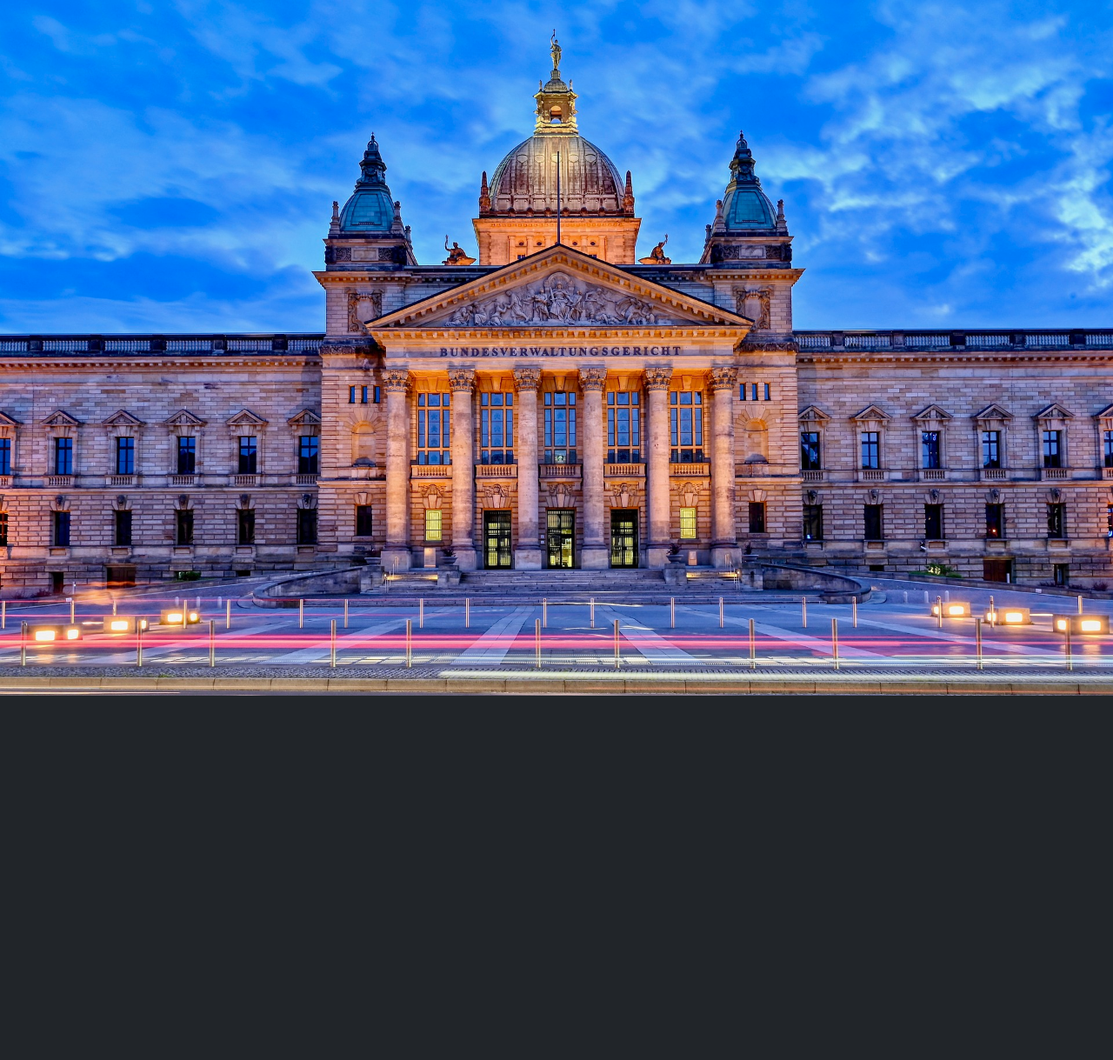
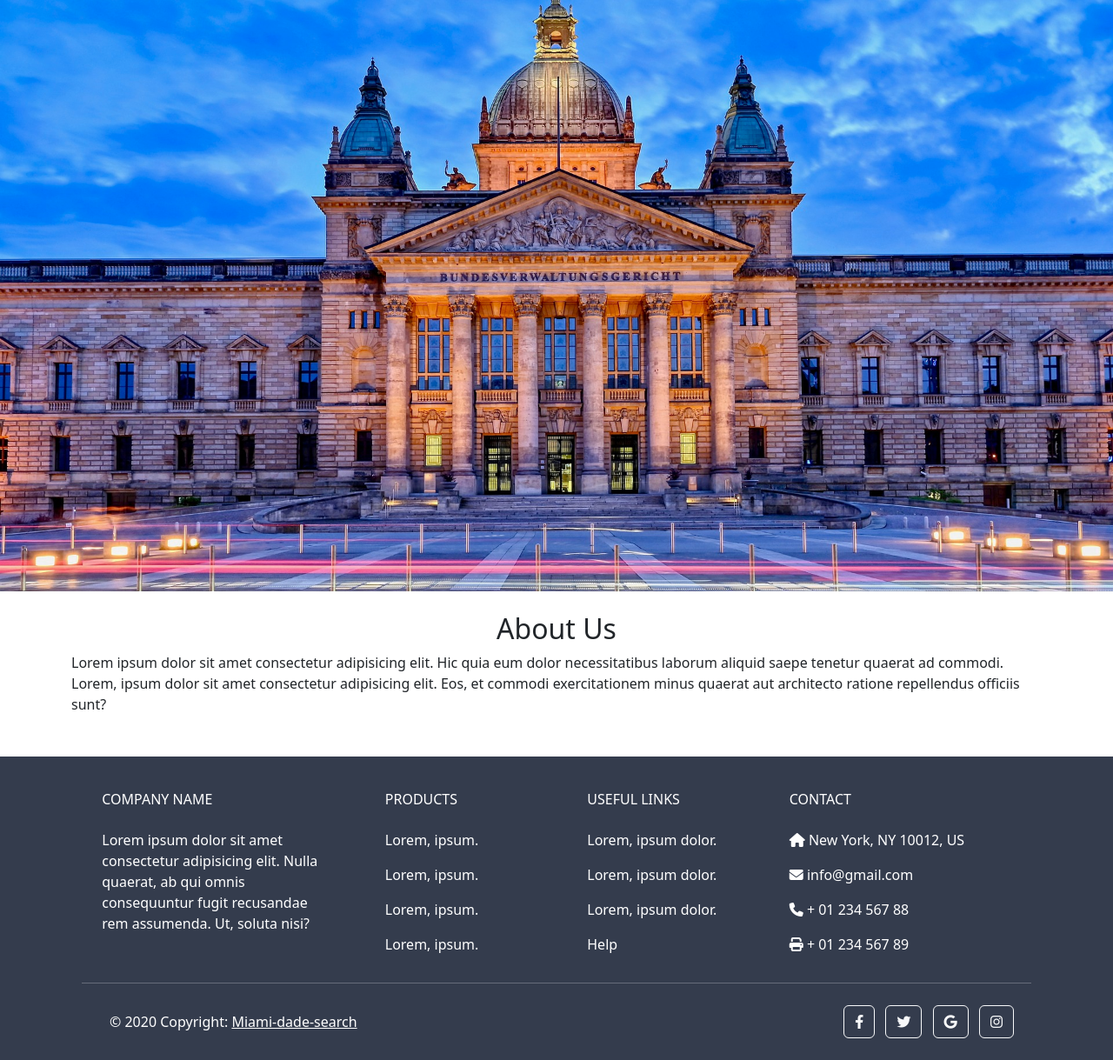
Before and after one commit to bonface221/miami-dade, a Django app: page / in a window 1280 px wide. Shown: the part 56-1275 px from the top of the page at 87% size. Before the commit the page ends 856 px from the top, so only its background shows below. Run offline with Django 4.2, Linux system fonts and the light colour scheme; the visitor is signed in with stand-in values (Sample User, id 1); some libraries are stand-ins or nearby versions.

Commit message:
ft:added a footer template

```diff
--- a/base/templates/base/home.html
+++ b/base/templates/base/home.html
@@ -2,10 +2,17 @@
 {% block content %}
 
 <div class="home">
-    <div class="home__banner">
-
-    </div>
+	<div class="home__banner"></div>
+</div>
+<div class="about container mt-4">
+	<h2 class="text-center">About Us</h2>
+	<p>
+		Lorem ipsum dolor sit amet consectetur adipisicing elit. Hic quia eum dolor
+		necessitatibus laborum aliquid saepe tenetur quaerat ad commodi. Lorem,
+		ipsum dolor sit amet consectetur adipisicing elit. Eos, et commodi
+		exercitationem minus quaerat aut architecto ratione repellendus officiis
+		sunt?
+	</p>
 </div>
 
-
 {% endblock %}
--- a/base/views.py
+++ b/base/views.py
@@ -1,3 +1,4 @@
+from django.views.decorators.csrf import csrf_exempt
 from django.shortcuts import redirect, render
 from django.contrib.auth.decorators import login_required
 from django.contrib.auth.forms import AuthenticationForm
@@ -5,6 +6,9 @@ from django.contrib.auth import login, authenticate, logout
 from django.contrib.auth.models import User
 from .forms import UserForm
 from django.contrib import messages
+
+
+
 # from .scrapper import scrapper
 # from .selenium import selenium_func
 # Create your views here.
@@ -55,15 +59,164 @@ def logoutUser(request):
 
 @login_required(login_url='login')
 def homePage(request):
-
+    '''
+    this is the homepage section
+    '''
     context = dict()
     return render(request,'base/home.html',context)
 
-@login_required(login_url='login')
+
+
+
+@csrf_exempt
 def showCases(request):
+
+    '''
+    check if there is a post request from our scrapper and tackle the rest of the work
+    '''
+    sample_data = [
+        {
+            "Clerk_File_No": "2022 R 831976",
+            "Doc_Type": "LIS",
+            "Rec_Date": "11/1/2022",
+            "Rec_Book_or_Page": "33447 / 92",
+            "Plat_Book_or_Page": "149/220",
+            'Blk': '5.0',
+            'Legal': "LOT 2A",
+            "Misc_Ref": "2022-020673-CA-01 LISPCV",
+            "First_Party_Code": 'HSBC BANK USA NA (D)',
+            "Second_Party_Code": "LARGAESPADA SILVIA"
+
+        },
+        {
+            "Clerk_File_No": "2022 R 831976",
+            "Doc_Type": "LIS",
+            "Rec_Date": "11/1/2022",
+            "Rec_Book_or_Page": "33447 / 92",
+            "Plat_Book_or_Page": "149/220",
+            'Blk': '5.0',
+            'Legal': "LOT 2A",
+            "Misc_Ref": "2022-020673-CA-01 LISPCV",
+            "First_Party_Code": 'HSBC BANK USA NA (D)',
+            "Second_Party_Code": "LARGAESPADA SILVIA"
+
+        },
+        {
+            "Clerk_File_No": "2022 R 831976",
+            "Doc_Type": "LIS",
+            "Rec_Date": "11/1/2022",
+            "Rec_Book_or_Page": "33447 / 92",
+            "Plat_Book_or_Page": "149/220",
+            'Blk': '5.0',
+            'Legal': "LOT 2A",
+            "Misc_Ref": "2022-020673-CA-01 LISPCV",
+            "First_Party_Code": 'HSBC BANK USA NA (D)',
+            "Second_Party_Code": "LARGAESPADA SILVIA"
+
+        },
+        {
+            "Clerk_File_No": "2022 R 831976",
+            "Doc_Type": "LIS",
+            "Rec_Date": "11/1/2022",
+            "Rec_Book_or_Page": "33447 / 92",
+            "Plat_Book_or_Page": "149/220",
+            'Blk': '5.0',
+            'Legal': "LOT 2A",
+            "Misc_Ref": "2022-020673-CA-01 LISPCV",
+            "First_Party_Code": 'KENDALE LAKES NORTH SECTION NINE HOMEOWNERS ASSN INC (R)',
+            "Second_Party_Code": "HSBC BANK USA NA"
+
+        },
+        {
+            "Clerk_File_No": "2022 R 831976",
+            "Doc_Type": "LIS",
+            "Rec_Date": "11/1/2022",
+            "Rec_Book_or_Page": "33447 / 92",
+            "Plat_Book_or_Page": "149/220",
+            'Blk': '5.0',
+            'Legal': "LOT 2A",
+            "Misc_Ref": "2022-020673-CA-01 LISPCV",
+            "First_Party_Code": 'LARGAESPADA SILVIA (R)',
+            "Second_Party_Code": "HSBC BANK USA NA"
+        },
+        {
+            "Clerk_File_No": "2022 R 831982",
+            "Doc_Type": "LIS",
+            "Rec_Date": "11/1/2022",
+            "Rec_Book_or_Page": "33447 / 101",
+            "Plat_Book_or_Page": "96/110",
+            'Blk': '17.0',
+            'Legal': "LOT 2",
+            "Misc_Ref": "2022-020677-CA-01 LISPCV",
+            "First_Party_Code": 'LARGAESPADA SILVIA (R)',
+            "Second_Party_Code": "HSBC BANK USA NA"
+        },
+        {
+            "Clerk_File_No": "2022 R 831982",
+            "Doc_Type": "LIS",
+            "Rec_Date": "11/1/2022",
+            "Rec_Book_or_Page": "33447 / 101",
+            "Plat_Book_or_Page": "96/110",
+            'Blk': '17.0',
+            'Legal': "LOT 2",
+            "Misc_Ref": "2022-020677-CA-01 LISPCV",
+            "First_Party_Code": 'LARGAESPADA SILVIA (R)',
+            "Second_Party_Code": "HSBC BANK USA NA"
+        },
+        {
+            "Clerk_File_No": "2022 R 832023",
+            "Doc_Type": "LIS",
+            "Rec_Date": "11/1/2022",
+            "Rec_Book_or_Page": "33447 / 207",
+            "Plat_Book_or_Page": "89/100",
+            'Blk': '2.0',
+            'Legal': "LOT 2",
+            "Misc_Ref": "2022-020681-CA-01 LISPCV",
+            "First_Party_Code": 'LARGAESPADA SILVIA (R)',
+            "Second_Party_Code": "HSBC BANK USA NA"
+        },
+        {
+            "Clerk_File_No": "2022 R 832023",
+            "Doc_Type": "LIS",
+            "Rec_Date": "11/1/2022",
+            "Rec_Book_or_Page": "33447 / 207",
+            "Plat_Book_or_Page": "89/100",
+            'Blk': '2.0',
+            'Legal': "LOT 2",
+            "Misc_Ref": "2022-020681-CA-01 LISPCV",
+            "First_Party_Code": 'LARGAESPADA SILVIA (R)',
+            "Second_Party_Code": "HSBC BANK USA NA"
+        },
+        {
+            "Clerk_File_No": "2022 R 833199",
+            "Doc_Type": "LIS",
+            "Rec_Date": "11/1/2022",
+            "Rec_Book_or_Page": "33447 / 3271",
+            "Plat_Book_or_Page": "118/180",
+            'Blk': '75.0',
+            'Legal': "LOT 10",
+            "Misc_Ref": "2022-020662-CA-01 LISPCV",
+            "First_Party_Code": 'LARGAESPADA SILVIA (R)',
+            "Second_Party_Code": "HSBC BANK USA NA"
+        },
+        {
+            "Clerk_File_No": "2022 R 833199",
+            "Doc_Type": "LIS",
+            "Rec_Date": "11/1/2022",
+            "Rec_Book_or_Page": "33447 / 3271",
+            "Plat_Book_or_Page": "118/180",
+            'Blk': '75.0',
+            'Legal': "LOT 10",
+            "Misc_Ref": "2022-020662-CA-01 LISPCV",
+            "First_Party_Code": 'LARGAESPADA SILVIA (R)',
+            "Second_Party_Code": "HSBC BANK USA NA"
+        },
+    ]
+
+
     if request.method == 'POST':
         data= request.POST
-        print(data)
-    context= dict()
+
+    context= dict(data=sample_data)
 
     return render(request,'base/showCases.html',context)
--- a/static/styles/styles.css
+++ b/static/styles/styles.css
@@ -1,15 +1,22 @@
-.home{
-    height: 100vh;
+.home {
+	height: 85vh;
 	width: 100%;
 	margin: 0;
 	padding: 0;
 	overflow-y: hidden;
 }
 
-.home__banner{
+.home__banner {
 	background: url(../images/banner.jpg);
-    background-size:cover;
-    height: 100vh;
+	background-size: cover;
+	background-position: center;
+	height: 100%;
 	width: 100%;
-
 }
+.links {
+	text-decoration: none;
+	cursor: pointer;
+}
+.links:hover {
+	text-decoration: underline;
+}
--- /dev/null
+++ b/templates/footer.html
@@ -0,0 +1,142 @@
+<div class="mt-5">
+  <!-- Footer -->
+  <footer
+          class="text-center text-lg-start text-white"
+          style="background-color: #343c4d"
+          >
+    <!-- Grid container -->
+    <div class="container p-4 pb-0">
+      <!-- Section: Links -->
+      <section class="">
+        <!--Grid row-->
+        <div class="row">
+          <!-- Grid column -->
+          <div class="col-md-3 col-lg-3 col-xl-3 mx-auto mt-3">
+            <h6 class="text-uppercase mb-4 font-weight-bold">
+              Company name
+            </h6>
+            <p>
+              Lorem ipsum dolor sit amet consectetur adipisicing elit. Nulla quaerat, ab qui omnis consequuntur fugit recusandae rem assumenda. Ut, soluta nisi?
+            </p>
+          </div>
+          <!-- Grid column -->
+
+          <hr class="w-100 clearfix d-md-none" />
+
+          <!-- Grid column -->
+          <div class="col-md-2 col-lg-2 col-xl-2 mx-auto mt-3">
+            <h6 class="text-uppercase mb-4 font-weight-bold">Products</h6>
+            <p>
+              <a class="text-white links">Lorem, ipsum.</a>
+            </p>
+            <p>
+              <a class="text-white links">Lorem, ipsum.</a>
+            </p>
+            <p>
+              <a class="text-white links">Lorem, ipsum.</a>
+            </p>
+            <p>
+              <a class="text-white links">Lorem, ipsum.</a>
+            </p>
+          </div>
+          <!-- Grid column -->
+
+          <hr class="w-100 clearfix d-md-none" />
+
+          <!-- Grid column -->
+          <div class="col-md-3 col-lg-2 col-xl-2 mx-auto mt-3">
+            <h6 class="text-uppercase mb-4 font-weight-bold">
+              Useful links
+            </h6>
+            <p>
+              <a class="text-white links">Lorem, ipsum dolor.</a>
+            </p>
+            <p>
+              <a class="text-white links">Lorem, ipsum dolor.</a>
+            </p>
+            <p>
+              <a class="text-white links">Lorem, ipsum dolor.</a>
+            </p>
+            <p>
+              <a class="text-white links">Help</a>
+            </p>
+          </div>
+
+          <!-- Grid column -->
+          <hr class="w-100 clearfix d-md-none" />
+
+          <!-- Grid column -->
+          <div class="col-md-4 col-lg-3 col-xl-3 mx-auto mt-3">
+            <h6 class="text-uppercase mb-4 font-weight-bold">Contact</h6>
+            <p><i class="fas fa-home mr-3"></i> New York, NY 10012, US</p>
+            <p><i class="fas fa-envelope mr-3"></i> info@gmail.com</p>
+            <p><i class="fas fa-phone mr-3"></i> + 01 234 567 88</p>
+            <p><i class="fas fa-print mr-3"></i> + 01 234 567 89</p>
+          </div>
+          <!-- Grid column -->
+        </div>
+        <!--Grid row-->
+      </section>
+      <!-- Section: Links -->
+
+      <hr class="my-3">
+
+      <!-- Section: Copyright -->
+      <section class="p-3 pt-0">
+        <div class="row d-flex align-items-center">
+          <!-- Grid column -->
+          <div class="col-md-7 col-lg-8 text-center text-md-start">
+            <!-- Copyright -->
+            <div class="p-3">
+              © 2020 Copyright:
+              <a class="text-white" href="/"
+                 >Miami-dade-search</a
+                >
+            </div>
+            <!-- Copyright -->
+          </div>
+          <!-- Grid column -->
+
+          <!-- Grid column -->
+          <div class="col-md-5 col-lg-4 ml-lg-0 text-center text-md-end">
+            <!-- Facebook -->
+            <a
+               class="btn btn-outline-light btn-floating m-1"
+               class="text-white"
+               role="button"
+               ><i class="fab fa-facebook-f"></i
+              ></a>
+
+            <!-- Twitter -->
+            <a
+               class="btn btn-outline-light btn-floating m-1"
+               class="text-white"
+               role="button"
+               ><i class="fab fa-twitter"></i
+              ></a>
+
+            <!-- Google -->
+            <a
+               class="btn btn-outline-light btn-floating m-1"
+               class="text-white"
+               role="button"
+               ><i class="fab fa-google"></i
+              ></a>
+
+            <!-- Instagram -->
+            <a
+               class="btn btn-outline-light btn-floating m-1"
+               class="text-white"
+               role="button"
+               ><i class="fab fa-instagram"></i
+              ></a>
+          </div>
+          <!-- Grid column -->
+        </div>
+      </section>
+      <!-- Section: Copyright -->
+    </div>
+    <!-- Grid container -->
+  </footer>
+  <!-- Footer -->
+</div>
--- a/templates/main.html
+++ b/templates/main.html
@@ -11,6 +11,7 @@
 		<meta name="viewport" content="width=device-width, initial-scale=1.0" />
 		<link rel="icon" href="{% static 'images/favicon.ico' %}" />
         <link rel="stylesheet" href="{% static 'styles/styles.css' %}" />
+		<link rel="stylesheet" href="https://cdnjs.cloudflare.com/ajax/libs/font-awesome/6.2.0/css/all.min.css" integrity="sha512-xh6O/CkQoPOWDdYTDqeRdPCVd1SpvCA9XXcUnZS2FmJNp1coAFzvtCN9BmamE+4aHK8yyUHUSCcJHgXloTyT2A==" crossorigin="anonymous" referrerpolicy="no-referrer" />
 		{% if title %}
 		<title>{{title}}</title>
 		{% else %}
@@ -20,6 +21,7 @@
 	<body>
 		{% include 'navbar.html' %} {% block content%} {% endblock%}
 
+		{% include 'footer.html' %}
 		<!-- script tags -->
 		<script src="{% static 'js/script.js' %}"></script>
 	</body>
```
Also changed, not shown: base/models.py (+12 -0 lines), base/templates/base/showCases.html (+37 -5 lines), 1 other file. Lines whose indentation alone changed are shown as unchanged.
